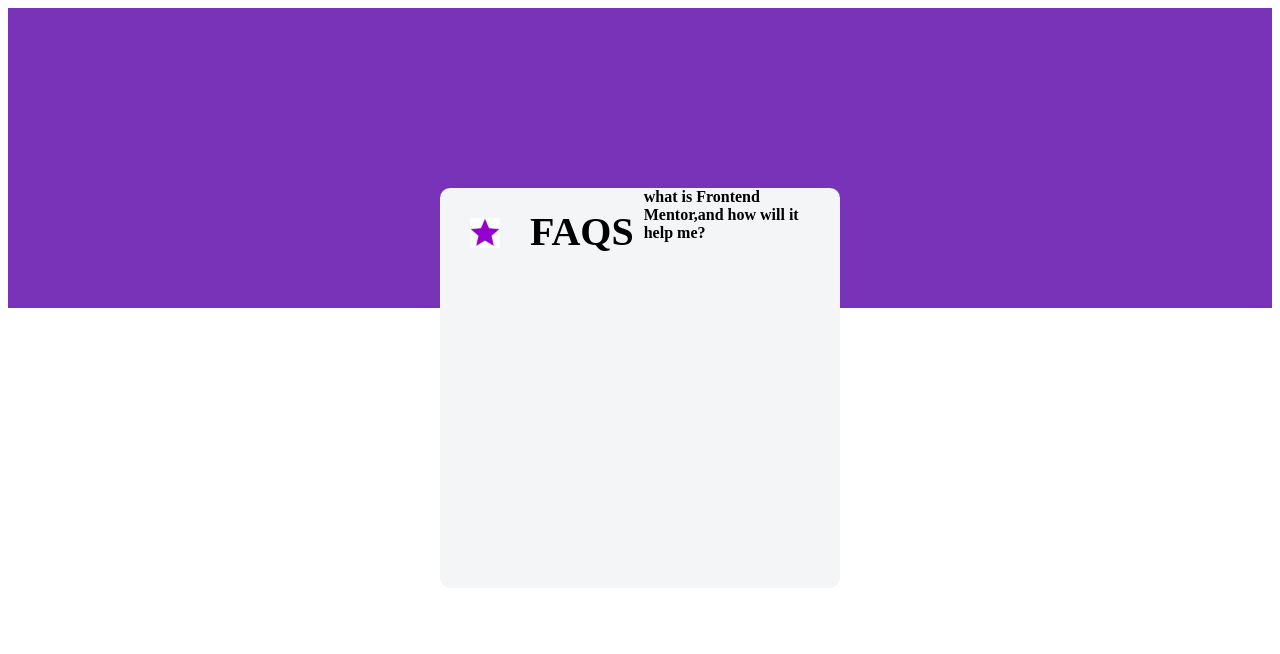
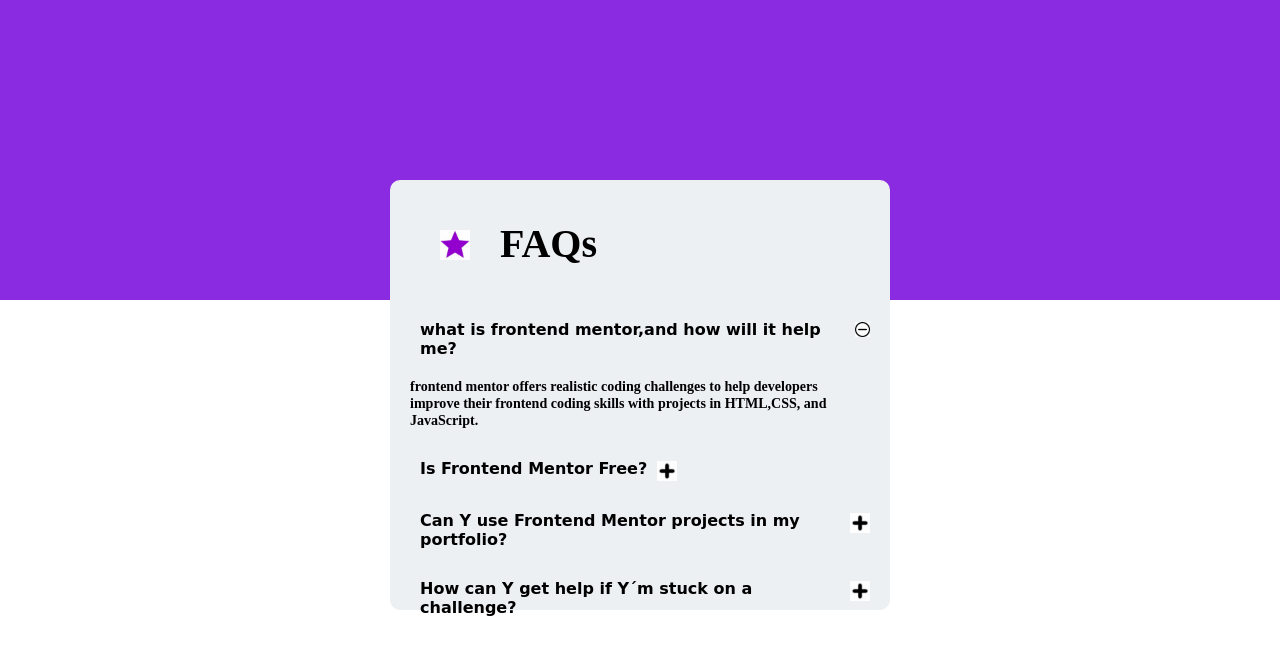
Before and after one commit to LJorgeJLandaida/practicas, a plain HTML site: page index.html in a window 1280 px wide. Drawn offline with Linux system fonts and the light colour scheme.

Commit message:
mini proyecto terminado con HTML,CSS

```diff
--- a/index.html
+++ b/index.html
@@ -9,15 +9,44 @@
  <body>
          <main class="inicio">
             <section class="section">
+
               <div class="faqs"></div>
-                <div class="card-header"></div>
+
+               <div class="card-header">
                 <img src="th.jpg" alt="estrella" class="img">
-             <h2 class="h1">FAQS</h1>
-                <div>
-             <p class="parrafo">what is Frontend Mentor,and how will it help me?</p>
+               <h2 class="h1">FAQs</h2>
+               </div>
+
+              <div class="contenedor">
+                <p class="parrafo">what is frontend mentor,and how will it help me?</p>
+                <img src="resta.jpg" alt="logo-resta" class="resta">
+              </div>
+
+              <div class="div">
+                  <h3>frontend mentor offers realistic coding challenges to help developers improve their frontend coding skills with projects in HTML,CSS, and JavaScript.</h3>
+              </div>
+
+              <div class="contenedor-1">
+                   <p class="parrafo">Is Frontend Mentor Free?</p>
+                   <img src="suma.jpg" alt="logo-suma" class="img-1">
+              </div>
+
+              <div class="contenedor-1">
+                   <p class="parrafo">Can Y use Frontend Mentor projects in my portfolio?</p>
+                   <img src="suma.jpg" alt="logo-suma" class="img-1">
+              </div>
+
+              <div class="contenedor-1">
+                  <p class="parrafo">How can Y get help if Y´m stuck on a challenge?</p>
+                  <img src="suma.jpg" alt="logo-suma" class="img-1">
               </div>
             </section>
          </main>
 
+         <br>
+         <br>
+         <br>
+         <br>
+
  </body>
  </html>
--- a/stylo.css
+++ b/stylo.css
@@ -1,20 +1,23 @@
 *{
-   box-sizing: border-box;
+    box-sizing: border-box;
+    margin: 0px;
+    padding: 0px;
 }
 
+
 .inicio{
-    background-color: rgb(120, 51, 184);
+    background-color: blueviolet;
     height: 300px;
     padding-top: 180px;
     display: flex;
-    justify-content:center;
+    justify-content: center;
 }
 
 .section{
-    width: 400px;
-    height: 400px;
-    background-color:rgb(243, 245, 247);
-    display:flex;
+    width: 500px;
+    height: 430px;
+    padding: 20px;
+    background-color: rgb(236, 240, 243);
     border-radius: 10px;
 }
 
@@ -28,12 +31,39 @@
     margin: 30px;
 }
 
+.img-1{
+    width: 20px;
+    height: 20px;
+    margin-top: 7%;
+}
+
 .h1{
     margin-top: 20px;
     font-size: 40px;
 }
 
 .parrafo{
-        font-weight: bold;
-        margin: 0 10px;
+    font-weight: bold;
+    margin: 0 10px;
+    margin-top: 30px;
+    font-family: cursive;
 }
+
+.resta{
+    height: 15px;
+    width: 15px;
+    margin-top: 7%;
+}
+
+.contenedor{
+    display: flex;
+}
+
+.contenedor-1{
+    display: flex;
+}
+
+.div{
+    margin-top: 20px;
+    font-size: 12px;
+}
```
Also changed, not shown: resta.jpg (added), suma.jpg (added). Lines whose indentation alone changed are shown as unchanged.
